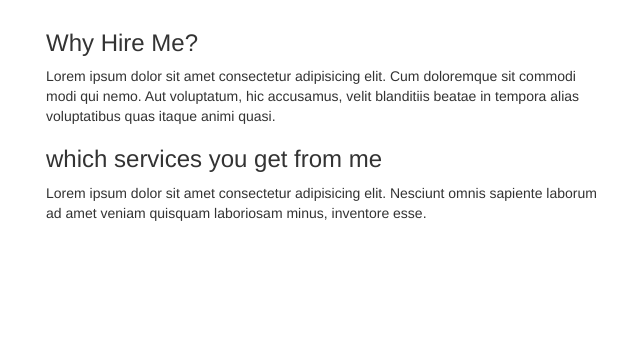
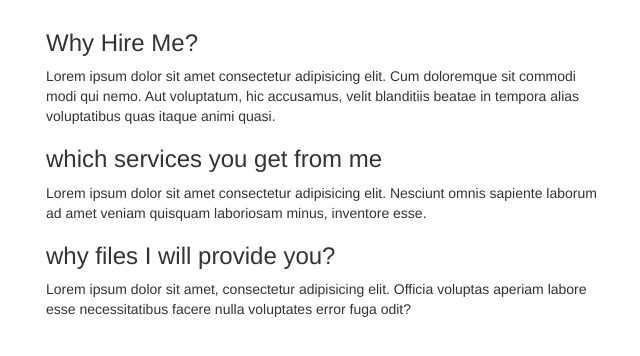
Before and after one commit to Erik161/PopUp-Dialog-Box-using-HTML-5-and-CSS-3, a plain HTML site: page index.html in a window 1280 px wide. Shown: the whole page, without its empty margins (24-664 px from the left). Drawn offline with nearby package versions, Linux system fonts and the light colour scheme.

Commit message:
add structure html

```diff
--- a/index.html
+++ b/index.html
@@ -57,9 +57,22 @@
                                 Nesciunt omnis sapiente laborum ad amet veniam quisquam
                                 laboriosam minus, inventore esse.
                             </p>
+                        </div>
 
 
+                        <div class="why-choose-content">
+                            <h3>
+                            why files I will provide you?
+                            </h3>
+
+                            <p>
+                                Lorem ipsum dolor sit amet, consectetur adipisicing elit.
+                                Officia voluptas aperiam labore esse necessitatibus facere
+                                 nulla voluptates error fuga odit?
+                            </p>
+
                         </div>
+
                     </div>
                 </div>
 
```
